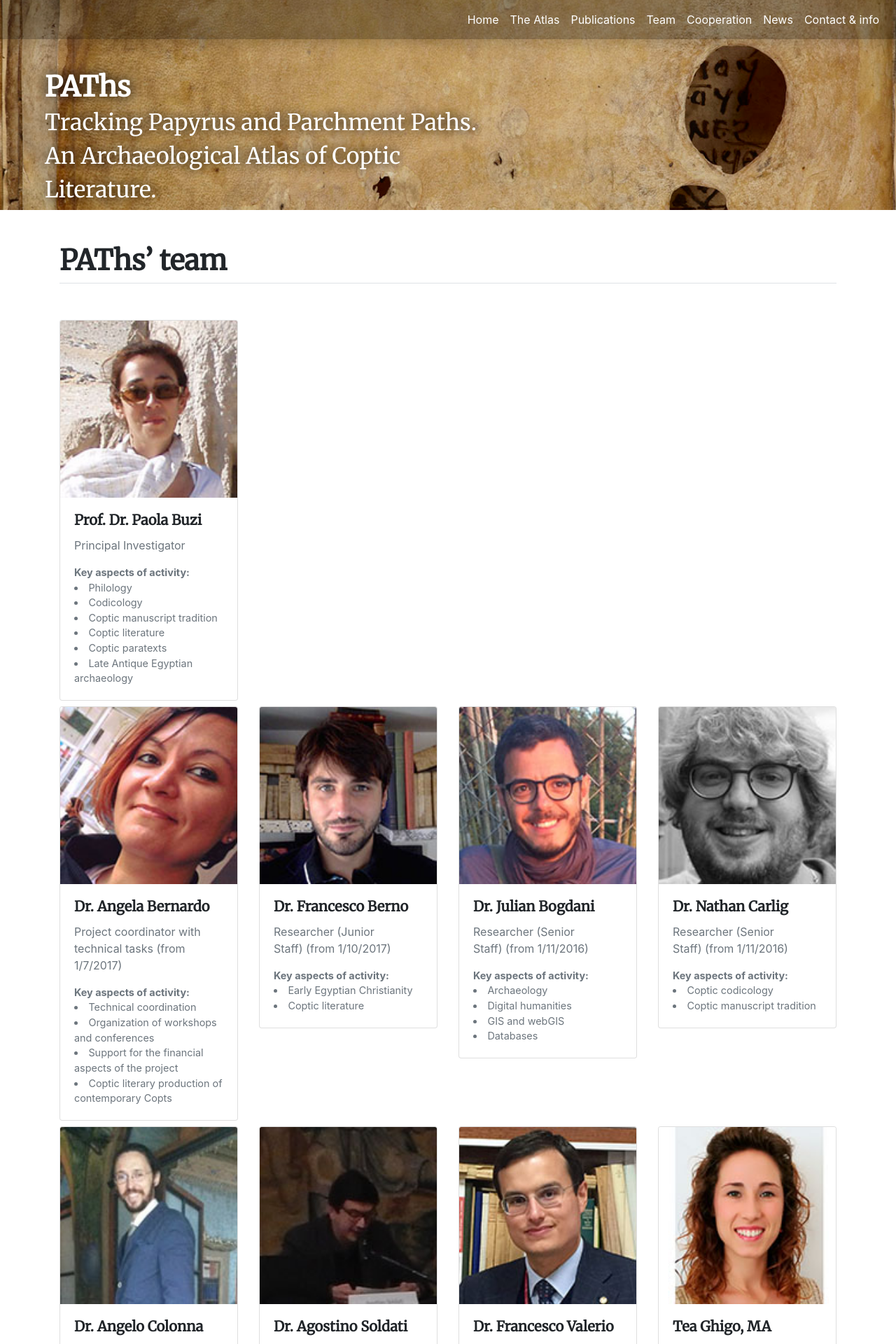
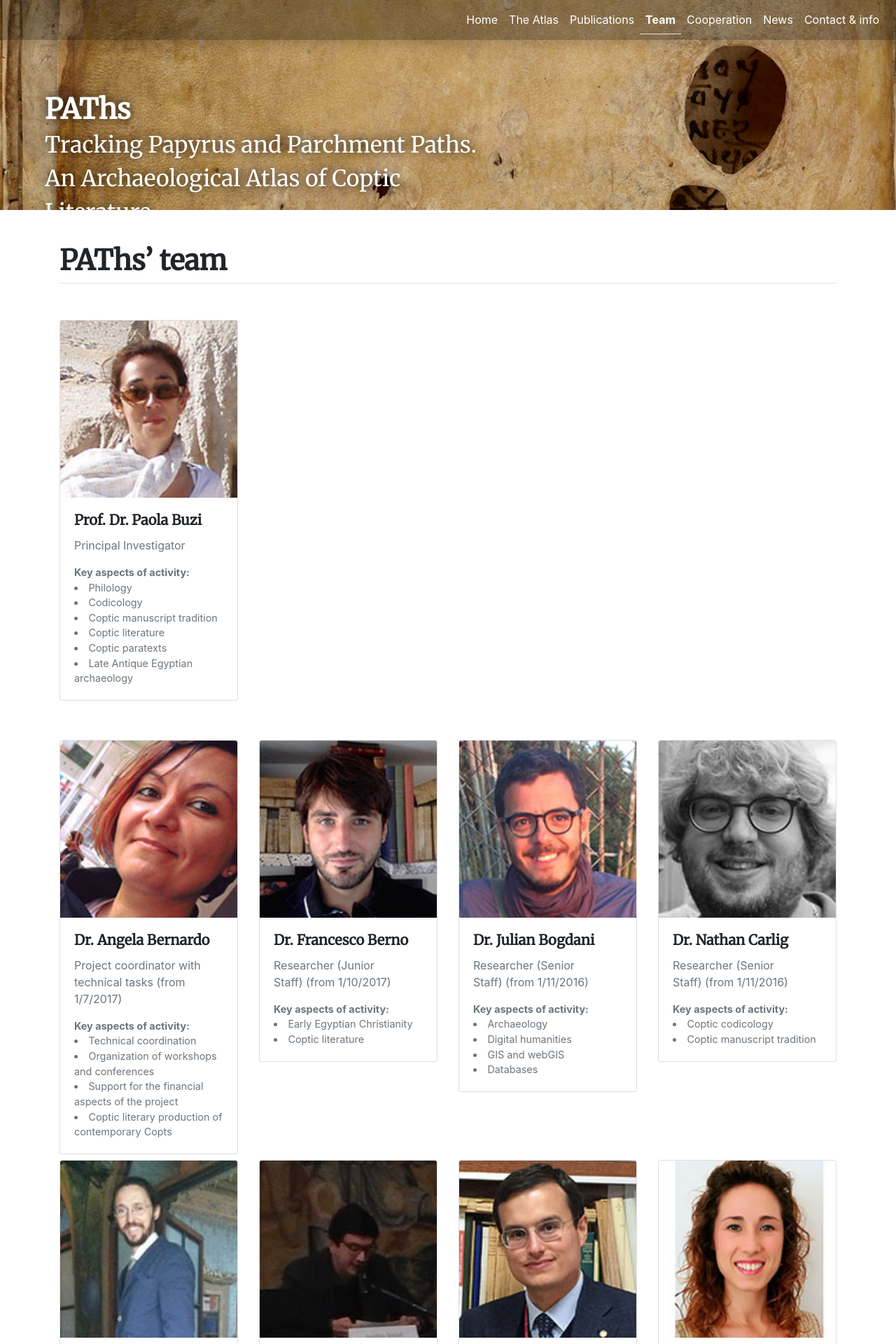
Before and after one commit to paths-erc/paths-erc, a Jekyll site: the page built from team.md, in a window 1280 px wide. Shown: the top 1920 px of the page at 70% size. Built offline with Jekyll 4.4.1, drawn with Linux system fonts in a browser that asks for light colours; nearby versions of some CDN libraries; some of the changed text lies outside the part shown.

Commit message:
Updated news layout

```diff
--- a/_layouts/default.html
+++ b/_layouts/default.html
@@ -50,7 +50,7 @@
     <div class="collapse navbar-collapse" id="navbarSupportedContent">
       <ul class="navbar-nav ml-auto">
         {% for item in site.data.menu.docs %}
-           <li class="nav-item{% if page.url == item.url %} active{% endif %}">
+           <li class="nav-item{% if page.url == item.url %} active border-bottom{% endif %}">
              <a class="nav-link" href="{{ item.url }}" alt="{{ item.title }}" title="{{ item.title }}">
                {{ item.title }}
              </a>
@@ -69,6 +69,11 @@
         {% if page.img %}
         <div class="my-5 text-center">
           <img src={{ page.img | relative_url }} alt="European Research Council" class="img-fluid img-thumbnail" />
+        </div>
+        {% endif %}
+        {% if page.calendar %}
+        <div class="mb-3 text-right">
+          <span class="text-info border-bottom pb-1 border-info">{{ page.calendar }}</span>
         </div>
         {% endif %}
         {{ content }}
--- a/css/styles.scss
+++ b/css/styles.scss
@@ -5,6 +5,9 @@
 h1, h2, h3, h4, h5, h6{
   font-family: Merriweather;
   font-weight: bold;
+}
+h1, h2{
+  margin-top: 2rem;
 }
 
 nav.navbar{
@@ -16,6 +19,10 @@
 
   @media (min-width: 576px) {
     background-color: rgba(0, 0, 0, .3) !important;
+  }
+
+  .nav-item.active{
+    font-weight: bold;
   }
 
   a{
@@ -51,6 +58,13 @@
 
 
 .news{
+  article{
+    border: 1px solid $rossoS;
+    border-top: 1rem solid $rossoS;
+    padding: 2rem;
+    height: 100%;
+    width: 100%;
+  }
   h4 a{
     color: $rossoS;
   }
--- a/team.html
+++ b/team.md
@@ -134,13 +134,13 @@
   - Raimondo Squitieri
 ---
 
-<div class="row">
+<div class="row my-5">
 
 {% for item in page.staff %}
   <div class="col-12 col-md-4 col-lg-3 my-1">
 
     <div class="card">
-      <img src={{"/images/team/" | append: item.image | append: ".jpg" | relative_url }} class="card-img-top" alt="{{ item.name }}">
+      <img src="{{"/images/team/" | append: item.image | append: ".jpg" | relative_url }}" class="card-img-top" alt="{{ item.name }}" />
       <div class="card-body">
         <h5 class="card-title">{{ item.title }} {{ item.name }}</h5>
         <p class="card-text text-secondary">
@@ -161,32 +161,24 @@
 {% endfor %}
 </div>
 
-<div class="border-top my-5 py-5">
-  Although not formally part of the staff of "PAThs", the following scholars, PhD candidates and students, because of their research interests or training activities, strictly collaborate with the project:
+<div class="my-5 py-3 border-top border-bottom lead">
+Although not formally part of the staff of "PAThs", the following scholars, PhD candidates and students, because of their research interests or training activities, strictly collaborate with the project.
+</div>
 
-  <h2 class="mt-5">Affiliated collaborators</h2>
-  <ul class="mt-3">
-  {% for item in site.data.team.affiliated %}
-    <li><strong>{{ item.name }}</strong><br />
-      {{ item.position }}</li>
-  {% endfor %}
-  </ul>
+## Affiliated collaborators
+{% for item in page.affiliated %}
+- **{{ item.name }}**
+  {{ item.position }}
+{% endfor %}
 
 
-  <h2 class="mt-5">Phd Students</h2>
-  <ul class="mt-3">
+## Phd Students
   {% for item in page.phd %}
-    <li><strong>{{ item.name }}</strong><br />
-      {{ item.position }}</li>
-  {% endfor %}
-  </ul>
+- **{{ item.name }}**
+  {{ item.position }}
+{% endfor %}
 
-  <h2 class="mt-5">Students</h2>
-  <ul class="mt-3">
-  {% for item in page.students %}
-    <li><strong>{{ item }}</strong></li>
-  {% endfor %}
-  </ul>
-
-
-</div>
+## Students
+{% for item in page.students %}
+- **{{ item }}**
+{% endfor %}
```
Also changed, not shown: cooperation.md (+54 -16 lines), news.html (+5 -2 lines).
